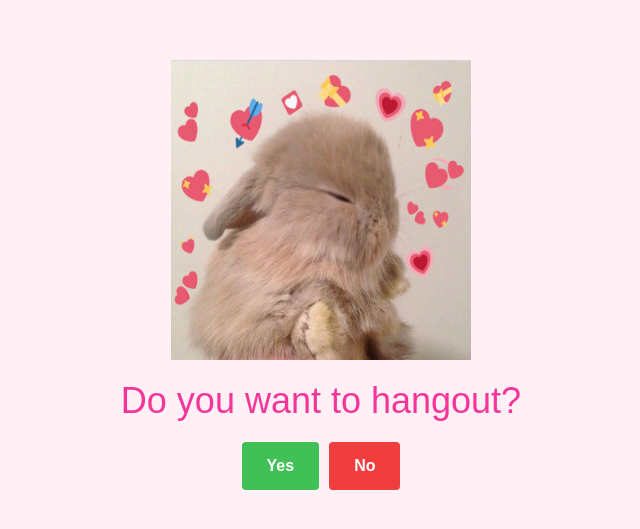
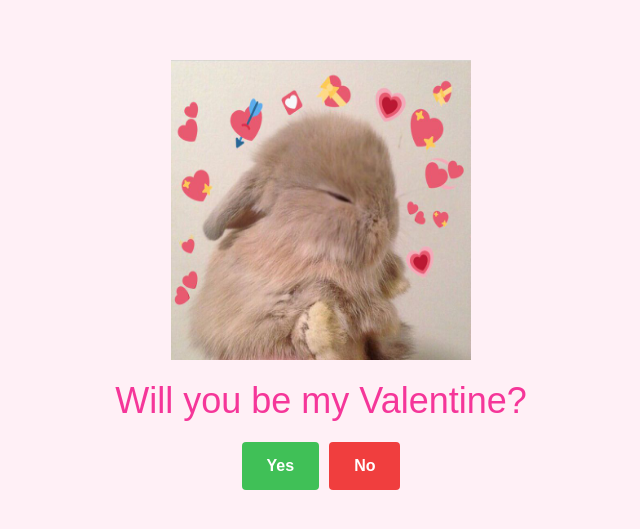
Before and after one commit to Fuzuri/hangy, a plain HTML site: page index.html in a window 1280 px wide. Shown: the part 125-654 px from the top of the page, without its empty margins (319-959 px from the left). Drawn offline with Linux system fonts and the light colour scheme; a web font is replaced by a local one.

Commit message:
Update index.html

```diff
--- a/index.html
+++ b/index.html
@@ -15,7 +15,7 @@
   <body>
     <main class="container">
       <img class="cat-img" src="img/bun-0.jpg" alt="Picture of a cat" />
-      <p class="title">Do you want to hangout?</p>
+      <p class="title">Will you be my Valentine?</p>
       <div class="buttons">
         <button type="button" class="btn btn--yes">Yes</button>
         <button type="button" class="btn btn--no">No</button>
```
